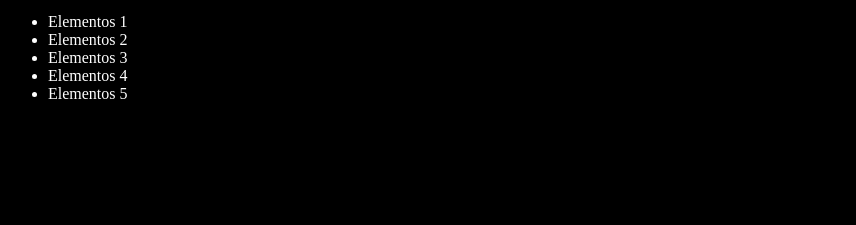
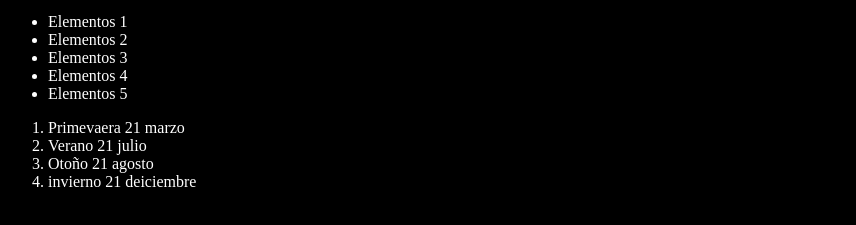
Before and after one commit to PandaAsia/Practica-Git, a plain HTML site: page index.html in a window 1280 px wide. Shown: the part 101-326 px from the top of the page, without its empty margins (0-856 px from the left). Drawn offline with Linux system fonts and the light colour scheme; a script that the page names is missing.

Commit message:
agregando estacion del año con su fecha

```diff
--- a/index.html
+++ b/index.html
@@ -20,6 +20,12 @@
       <li>Elementos 4</li>
       <li>Elementos 5</li>
     </ul>
+    <ol>
+      <li>Primevaera 21 marzo</li>
+      <li>Verano 21 julio</li>
+      <li>Otoño 21 agosto</li>
+      <li>invierno 21 deiciembre</li>
+    </ol>
     <script src="index.js"></script>
   </body>
 </html>
```
